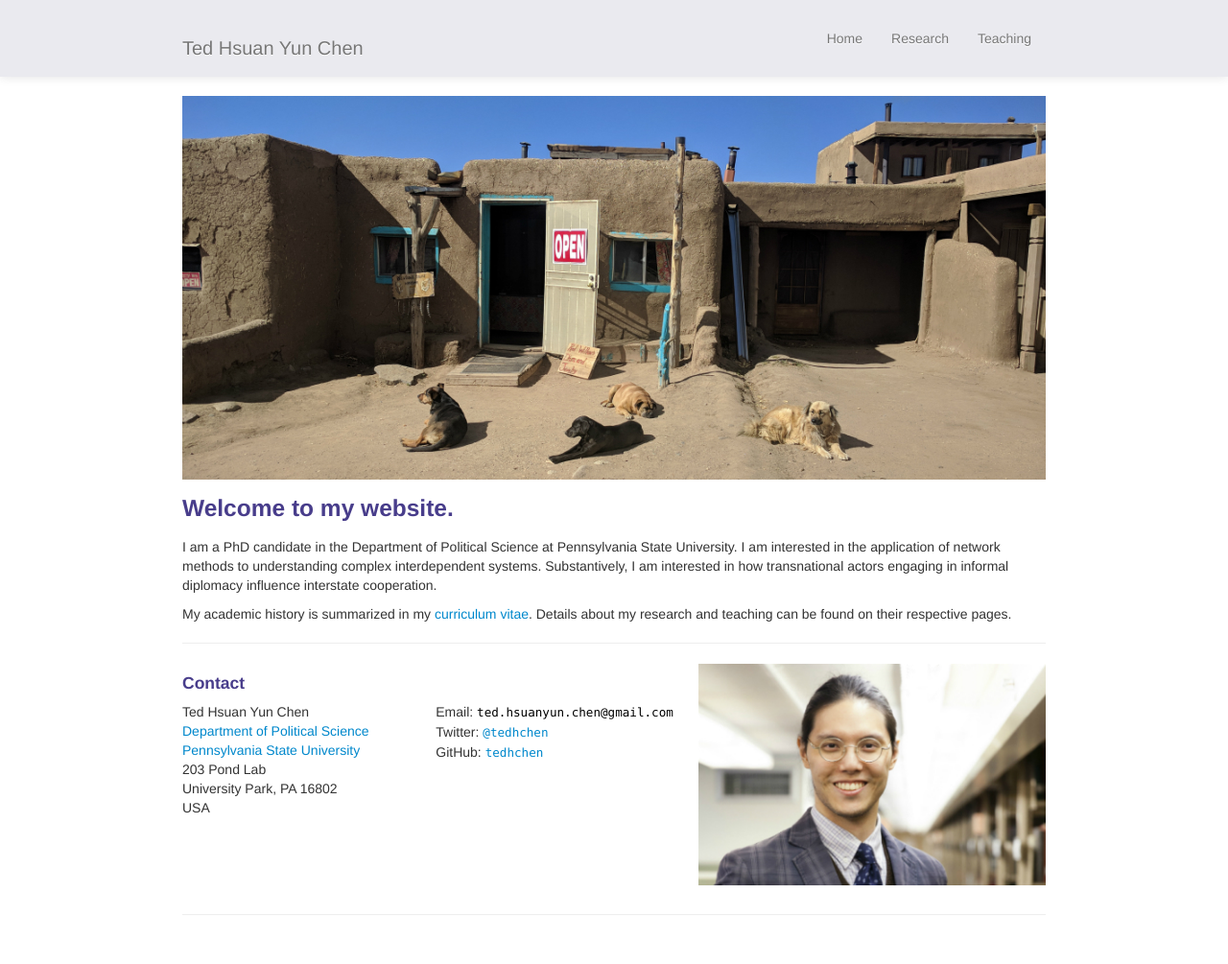
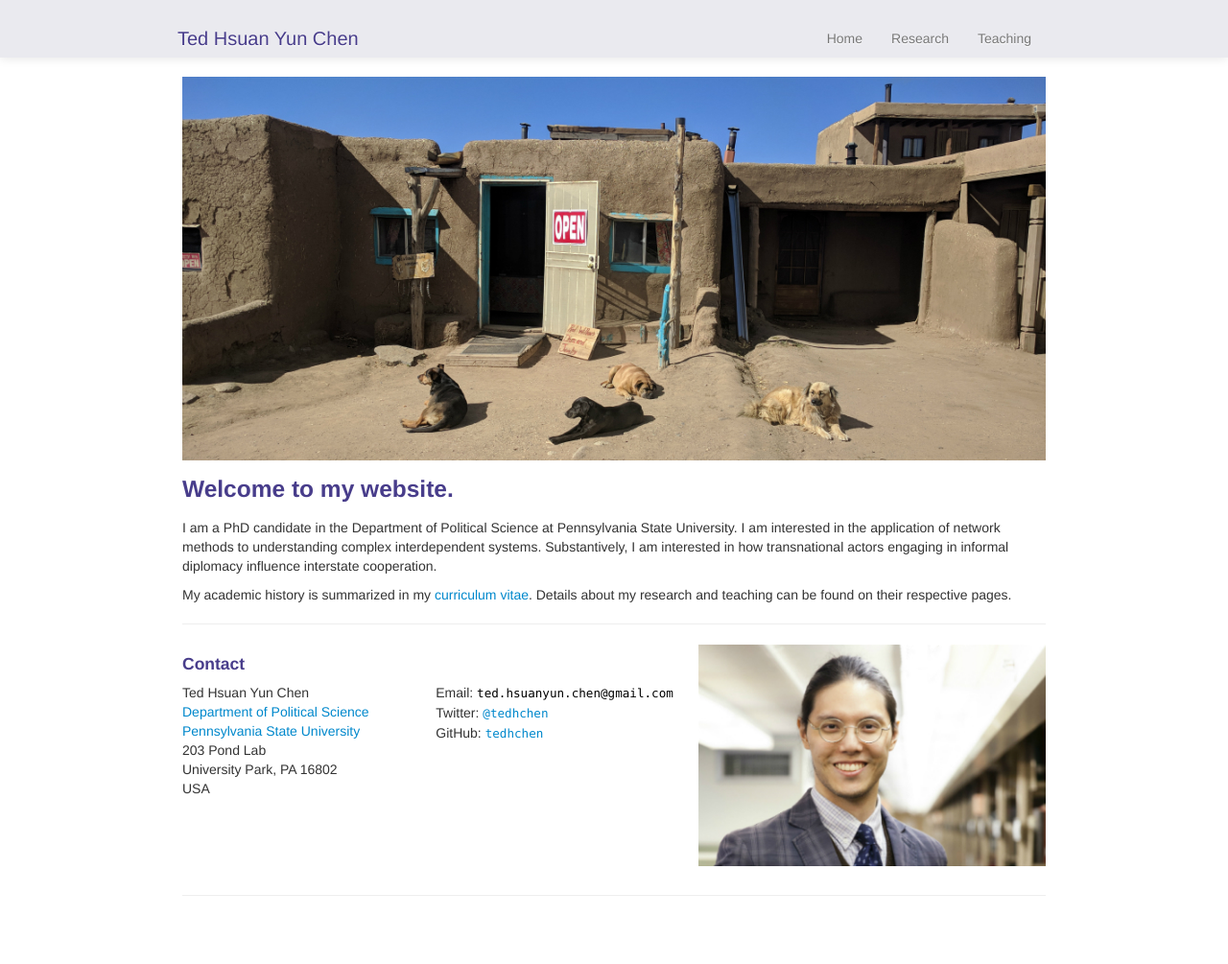
Before and after one commit to tedhchen/tedhchen.github.io, a Jekyll site: the page built from index.md, in a window 1280 px wide. Shown: the whole page at 96% size. Built offline with Jekyll 4.4.1, drawn with Linux system fonts in a browser that asks for light colours.

Commit message:
adjusted title style

```diff
--- a/assets/themes/twitter/css/style.css
+++ b/assets/themes/twitter/css/style.css
@@ -23,7 +23,7 @@
   min-height: 40px;
   }
 
-.brand {
+.navbar .brand {
   padding: 0 15px;
   height: 40px;
   line-height: 40px;
```
